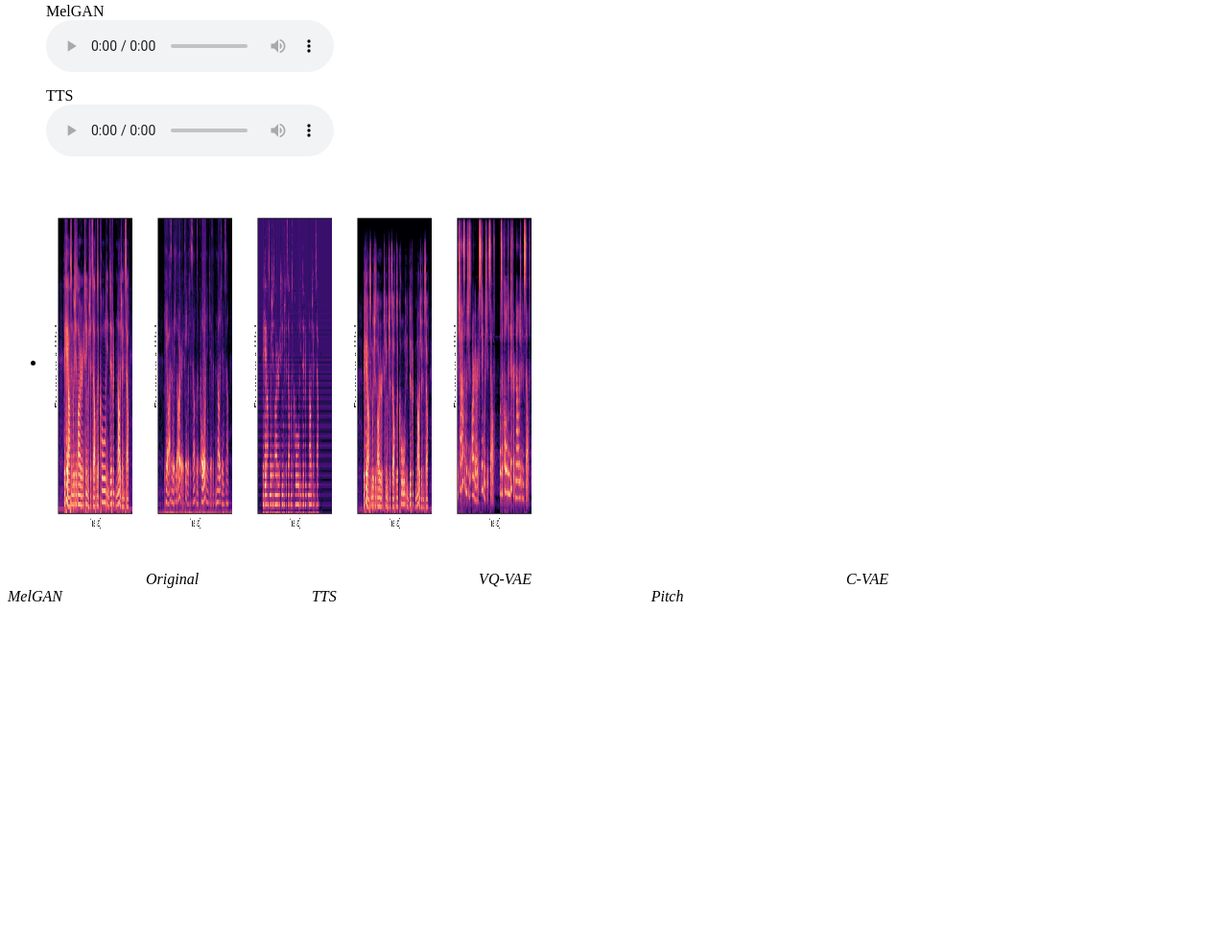
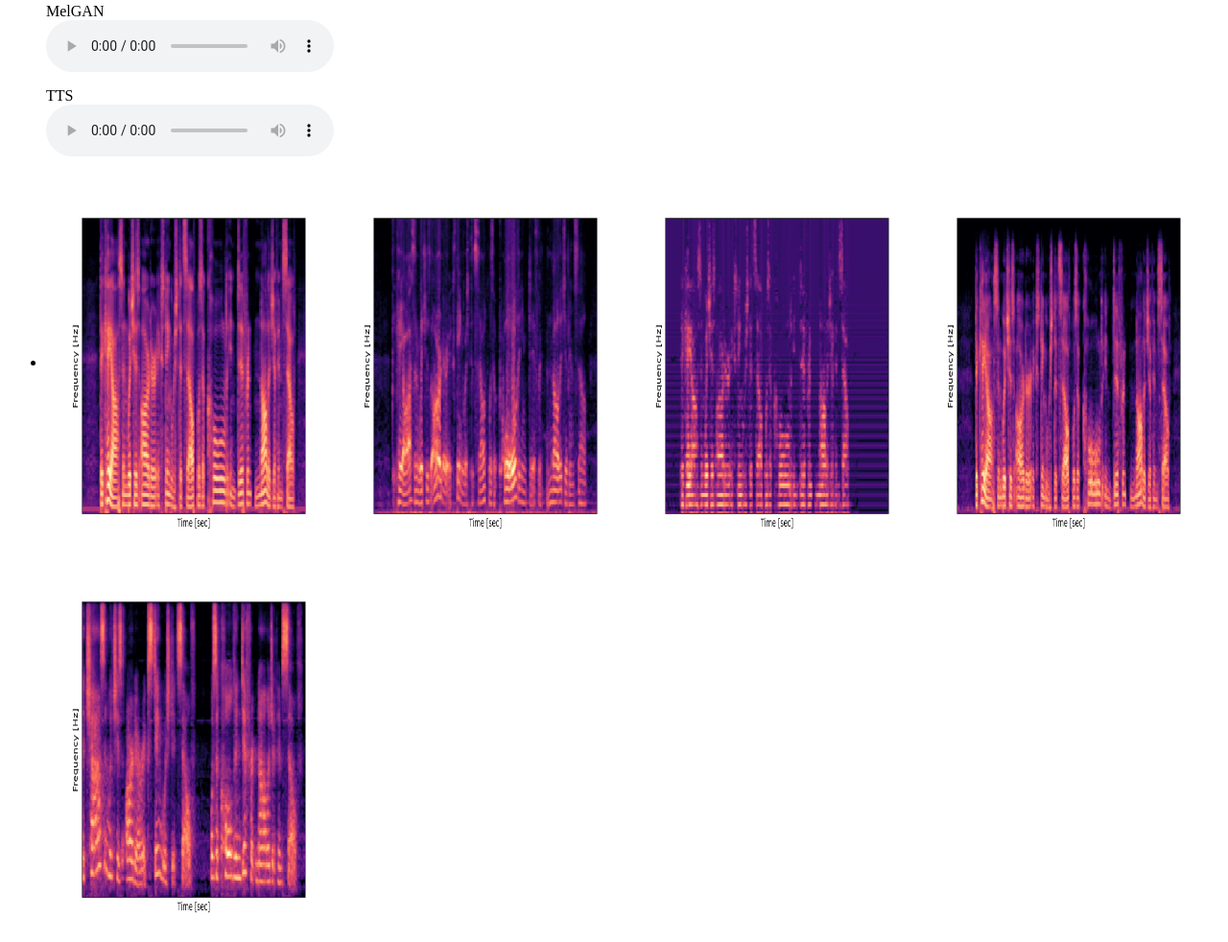
Before and after one commit to dimitriStoidis/VQ-VAE_Gen.github.io, a plain HTML site: page index.html in a window 1280 px wide. Shown: the part 3315-4297 px from the top of the page at 96% size. Before the commit the page ends 3954 px from the top, so only its background shows below. Drawn offline with Linux system fonts and the light colour scheme.

Commit message:
Add files via upload

```diff
--- a/index.html
+++ b/index.html
@@ -413,17 +413,17 @@
     <ul id="lord">
 
         <li>
-            <img src="1089-134686-0008-ORIGINAL.png" width="100" height="400" align="center" >
-            <img src="1089-134686-0008-VQ-VAE.png" width="100" height="400" align="center" >
-            <img src="1089-134686-0008-CVAE.png" width="100" height="400" align="center" >
-            <img src="1089-134686-0008-MelGAN.png" width="100" height="400" align="center" >
-            <img src="1089-134686-0008-TTS.png" width="100" height="400" align="center" >
+            <img src="1089-134686-0008-ORIGINAL.png" width="300" height="400" align="center" >
+            <img src="1089-134686-0008-VQ-VAE.png" width="300" height="400" align="center" >
+            <img src="1089-134686-0008-CVAE.png" width="300" height="400" align="center" >
+            <img src="1089-134686-0008-MelGAN.png" width="300" height="400" align="center" >
+            <img src="1089-134686-0008-TTS.png" width="300" height="400" align="center" >
 
         </li>
 
     </ul>
-     <i>&emsp;&emsp;&emsp;&emsp;&emsp;&emsp;&emsp;&emsp;&emsp;Original&emsp;&emsp;&emsp;&emsp;&emsp;&emsp;&emsp;&emsp; &emsp;&emsp;&emsp;&emsp;&emsp;&emsp;&emsp;&emsp;&emsp;&emsp;VQ-VAE &emsp;&emsp;&emsp;&emsp;&emsp;&emsp;&emsp;&emsp;&emsp;&emsp; &emsp;&emsp;&emsp;&emsp;&emsp;&emsp;&emsp;&emsp;&emsp;&emsp;C-VAE
-     &emsp;&emsp;&emsp;&emsp;&emsp;&emsp;&emsp;&emsp; &emsp;&emsp;&emsp;&emsp;&emsp;&emsp;&emsp;&emsp;MelGAN&emsp;&emsp;&emsp;&emsp;&emsp;&emsp; &emsp;&emsp;&emsp;&emsp;&emsp;&emsp;&emsp;&emsp;&emsp;&emsp;TTS &emsp;&emsp;&emsp;&emsp;&emsp;&emsp;&emsp;&emsp;&emsp;&emsp; &emsp;&emsp;&emsp;&emsp;&emsp;&emsp;&emsp;&emsp;&emsp;&emsp;Pitch</i>
+     <i>&emsp;&emsp;&emsp;&emsp;&emsp;&emsp;&emsp;Original&emsp;&emsp;&emsp;&emsp;&emsp;&emsp; &emsp;&emsp;&emsp;&emsp;&emsp;&emsp;&emsp;&emsp;&emsp;&emsp;VQ-VAE &emsp;&emsp;&emsp;&emsp;&emsp;&emsp;&emsp;&emsp;&emsp;&emsp; &emsp;&emsp;&emsp;&emsp;&emsp;&emsp;&emsp;&emsp;&emsp;&emsp;C-VAE
+     &emsp;&emsp;&emsp;&emsp;&emsp;&emsp; &emsp;&emsp;&emsp;&emsp;&emsp;&emsp;&emsp;&emsp;MelGAN&emsp;&emsp;&emsp;&emsp; &emsp;&emsp;&emsp;&emsp;&emsp;&emsp;&emsp;&emsp;&emsp;&emsp;TTS &emsp;&emsp;&emsp;&emsp;&emsp;&emsp;&emsp;&emsp;&emsp;&emsp; &emsp;&emsp;&emsp;&emsp;&emsp;&emsp;&emsp;&emsp;&emsp;&emsp;Pitch</i>
 
       </section>
 
```
